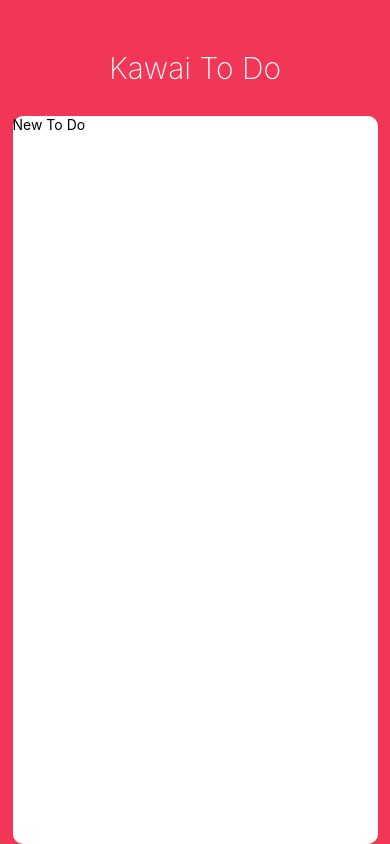
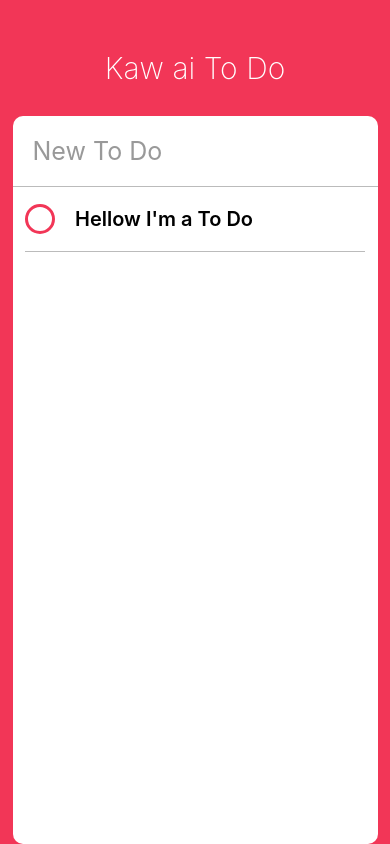
Before and after one commit to Jravvit/kawai-todo, a React Native app: screen / in a window 390 px wide. Built offline with nearby package versions, Linux system fonts and the light colour scheme.

Commit message:
add list

```diff
--- a/App.js
+++ b/App.js
@@ -1,20 +1,42 @@
 import React from 'react';
-import { StyleSheet, Text, View, StatusBar, TextInput, Dimensions,Platform } from 'react-native';
+import { StyleSheet, Text, View, StatusBar, TextInput, Dimensions,Platform,ScrollView } from 'react-native';
+import Todo from './Todo.js';
 
 const {height,width} = Dimensions.get('window')
 
 export default class App extends React.Component {
+  state ={
+    newTodo: ""
+  };
+
   render() {
+    const { newTodo } = this.state;
     return (
       <View style={styles.container}>
         <StatusBar barStyle="light-content" />
-        <Text style={styles.title}>Kawai To Do</Text>
+        <Text style={styles.title}>Kaw ai To Do</Text>
         <View style={styles.card}>
-            <TextInput style={styles.input} placeholder={"New To Do"} />
+            <TextInput style={styles.input}
+            placeholder={"New To Do"}
+            value={newTodo}
+            onChangeText={this._controllNewTodo}
+            placeholderTextColor={"#999"}
+            returnKeyType={"done"}
+            autoCorrect={false}
+            />
+            <ScrollView contentContainerStyle={styles.toDos}>
+              <Todo />
+            </ScrollView>
         </View>
 
       </View>
     );
+  }
+
+  _controllNewTodo = text => {
+    this.setState({
+      newTodo: text
+    })
   }
 }
 
@@ -52,5 +74,14 @@
         elevation: 3
       }
     })
+  },
+  input: {
+    padding: 20,
+    borderBottomColor:"#bbb",
+    borderBottomWidth: 1,
+    fontSize:25
+  },
+  toDos: {
+    alignItems: "center"
   }
 });
--- /dev/null
+++ b/Todo.js
@@ -0,0 +1,56 @@
+import React,{ Component } from "react";
+import {View, Text, TouchableOpacity, StyleSheet,Dimensions } from "react-native"
+
+const { width, height} = Dimensions.get("window")
+
+export default class Todo extends React.Component{
+	state = {
+		isEditing : false,
+		isCompleted: false,
+	};
+
+	render(){
+		const {isCompleted } = this.state;
+
+		return (
+			<View style={styles.container}>
+			<TouchableOpacity onPress={this._toggleComplete}>
+				<View style={[styles.circle, isCompleted ? styles.completedCircle : styles.uncompletedCircle]} />
+			</TouchableOpacity>
+			<Text style={styles.text}>Hellow I'm a To Do</Text>
+			</View>
+		)
+	}
+
+	_toggleComplete = () => {
+		this.setState(prevState => {
+			return({
+				isCompleted: !prevState.isCompleted
+			})
+		})
+	}
+}
+
+const styles = StyleSheet.create({
+	container: {
+		width: width - 50,
+		borderBottomColor:"#bbb",
+		borderBottomWidth:StyleSheet.hairlineWidth,
+		flexDirection: 'row',
+		alignItems: "center"
+	},
+	completedCircle:{borderColor: '#bbb'},
+	uncompletedCircle:{borderColor: '#F23657'},
+	circle: {
+		width:30,
+		height:30,
+		borderRadius: 15,
+		borderWidth: 3,
+		marginRight:20
+	},
+	text:{
+		fontWeight:"600",
+		fontSize: 20,
+		marginVertical: 20
+	}
+})
```
